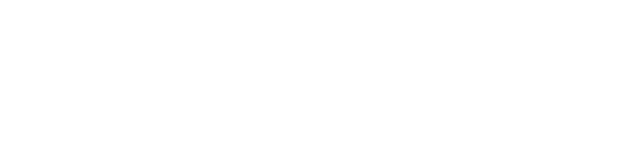
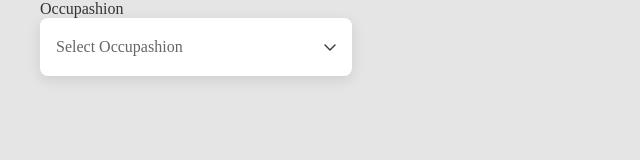
Before and after one commit to olgagrinko-dev/dropdown-list, a plain HTML site: page index.html in a window 1280 px wide. Shown: the whole page, without its empty margins (0-640 px from the left). Drawn offline with Linux system fonts and the light colour scheme.

Commit message:
create control

```diff
--- a/index.html
+++ b/index.html
@@ -1,12 +1,27 @@
 <!DOCTYPE html>
 <html lang="en">
+
 <head>
     <meta charset="UTF-8">
     <meta http-equiv="X-UA-Compatible" content="IE=edge">
     <meta name="viewport" content="width=device-width, initial-scale=1.0">
     <title>Document</title>
+    <link rel="stylesheet" href="./styil.css">
+    <link rel="preconnect" href="https://fonts.googleapis.com">
+<link rel="preconnect" href="https://fonts.gstatic.com" crossorigin>
+<link href="https://fonts.googleapis.com/css2?family=Montserrat:wght@400;500&display=swap" rel="stylesheet">
 </head>
+
 <body>
+    <div class="form">
+        <p>Occupashion</p>
+        <div class="dropdown">
+            <p>Select Occupashion</p>
+            <div class="img"></div>
+        </div>
 
+    </div>
+<script src="./app.js"></script>
 </body>
+
 </html>
--- /dev/null
+++ b/styil.css
@@ -0,0 +1,36 @@
+* {
+    margin: 0;
+    padding: 0;
+    font-style: normal;
+}
+
+body {
+    width: 1200px;
+    margin: auto;
+    background-color: #E5E5E5;
+}
+
+.form {
+    font-family: 500 16px 'Montserrat';
+    color: #333333;
+}
+
+.dropdown {
+    display: flex;
+    justify-content: space-between;
+    align-items: center;
+    width: 280px;
+    background: #FFFFFF;
+    box-shadow: 0px 4px 14px rgba(0, 0, 0, 0.1);
+    border-radius: 8px;
+    padding: 20px 16px;
+    font-family: 400 16px 'Montserrat';
+    color: #666666;
+}
+
+.img {
+    background-image: url(./assece/arrow-down.svg);
+    background-repeat: no-repeat;
+    width: 12px;
+    height: 7px;
+}
```
Also changed, not shown: assece/arrow-down.svg (added), assece/arrow-up.svg (added).
